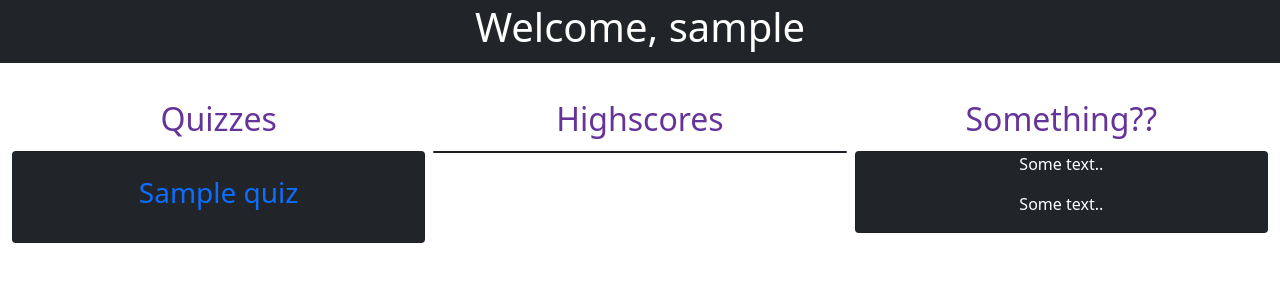
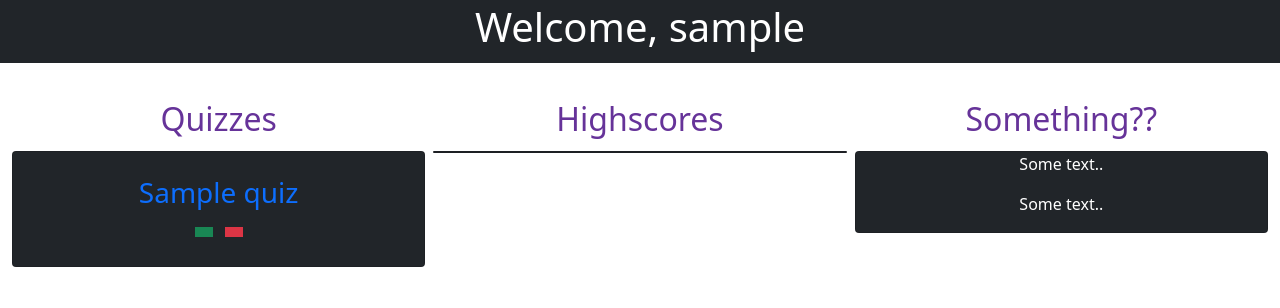
Before and after one commit to JadeAshford/TriviaCrackRemix, a Flask app: template Frontend/templates/dashboard.html in a window 1280 px wide. Shown: the part 174-482 px from the top of the page. Run offline with Flask 2, Linux system fonts and the light colour scheme; the template is opened without the code that fills it: most values are stand-ins (such as "Sample title", 1, 10 or a date in 2020).

Commit message:
some buttons on dash

```diff
--- a/Frontend/templates/dashboard.html
+++ b/Frontend/templates/dashboard.html
@@ -23,6 +23,14 @@
           <br>
           {% for quiz in quizzes %}
             <a href="/quiz/{{quiz.quiz_id}}" class="h3" style="text-decoration: none">{{quiz.quiz_name}}</a>
+            <ul class="list-inline m-0">
+              <li class="list-inline-item">
+                  <button class="btn btn-success btn-sm rounded-0" type="button" data-toggle="tooltip" data-placement="top" title="Edit"><i class="fa fa-edit"></i></button>
+              </li>
+              <li class="list-inline-item">
+                  <button class="btn btn-danger btn-sm rounded-0" type="button" data-toggle="tooltip" data-placement="top" title="Delete"><i class="fa fa-trash"></i></button>
+              </li>
+            </ul>
             <br>
           {% endfor %}
         </div>
```
